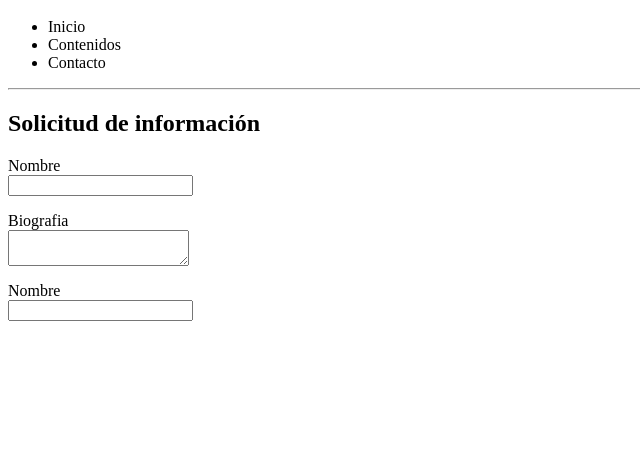
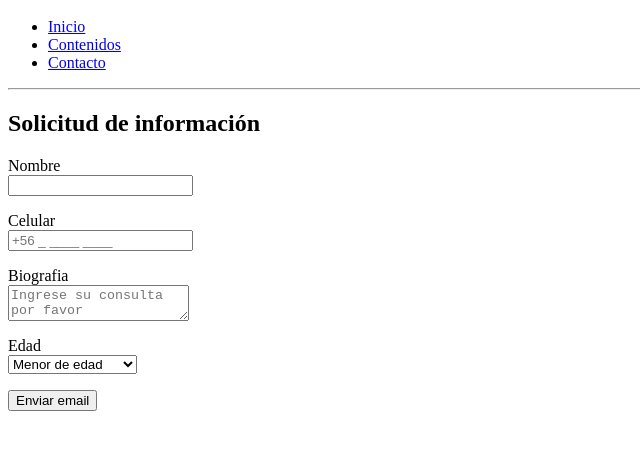
Before and after one commit to DenisRocher/MasterProgramacionUdemy, a plain HTML site: page contacto.html in a window 1280 px wide. Shown: the part 48-498 px from the top of the page, without its empty margins (0-640 px from the left). Drawn offline with Linux system fonts and the light colour scheme.

Commit message:
Primera version master

```diff
--- a/contacto.html
+++ b/contacto.html
@@ -10,9 +10,9 @@
 
     <!--Menu-->
     <ul>
-      <li>Inicio</li>
-      <li>Contenidos</li>
-      <li>Contacto</li>
+      <li><a href="./index.html" title="Inicio">Inicio</a></li>
+      <li><a href="./contenidos.html" title="Contenidos">Contenidos</a></li>
+      <li><a href="./contacto.html" title="Contacto">Contacto</a></li>
     </ul>
 
     <hr/>
@@ -25,10 +25,21 @@
         <input type="text" name="nombre"/>
       </p>
       <p>
-        <label for="biografia">Biografia</label><br/>
-        <textarea name="biografia"></textarea>
+        <label for="celular">Celular</label><br/>
+        <input type="text" name="celular" placeholder="+56 _ ____ ____"/>
+      </p>
+      <p>
+        <label for="consulta">Biografia</label><br/>
+        <textarea name="consulta" placeholder="Ingrese su consulta por favor"></textarea>
       </p><p>
-        <label for="nombre">Nombre</label><br/>
-        <input type="text" name="nombre"/>
+        <label for="edad">Edad</label><br/>
+        <select name="edad">
+          <option value="menor">Menor de edad</option>
+          <option value="mayor">Mayor de edad</option>
+          <option value="65">Mayor de 65 años</option>
+        </select>
+      </p>
+      <p>
+        <input type="submit" value="Enviar email"/>
       </p>
     </form>
```
Also changed, not shown: contenidos.html (+3 -3 lines), index.html (+4 -5 lines).
